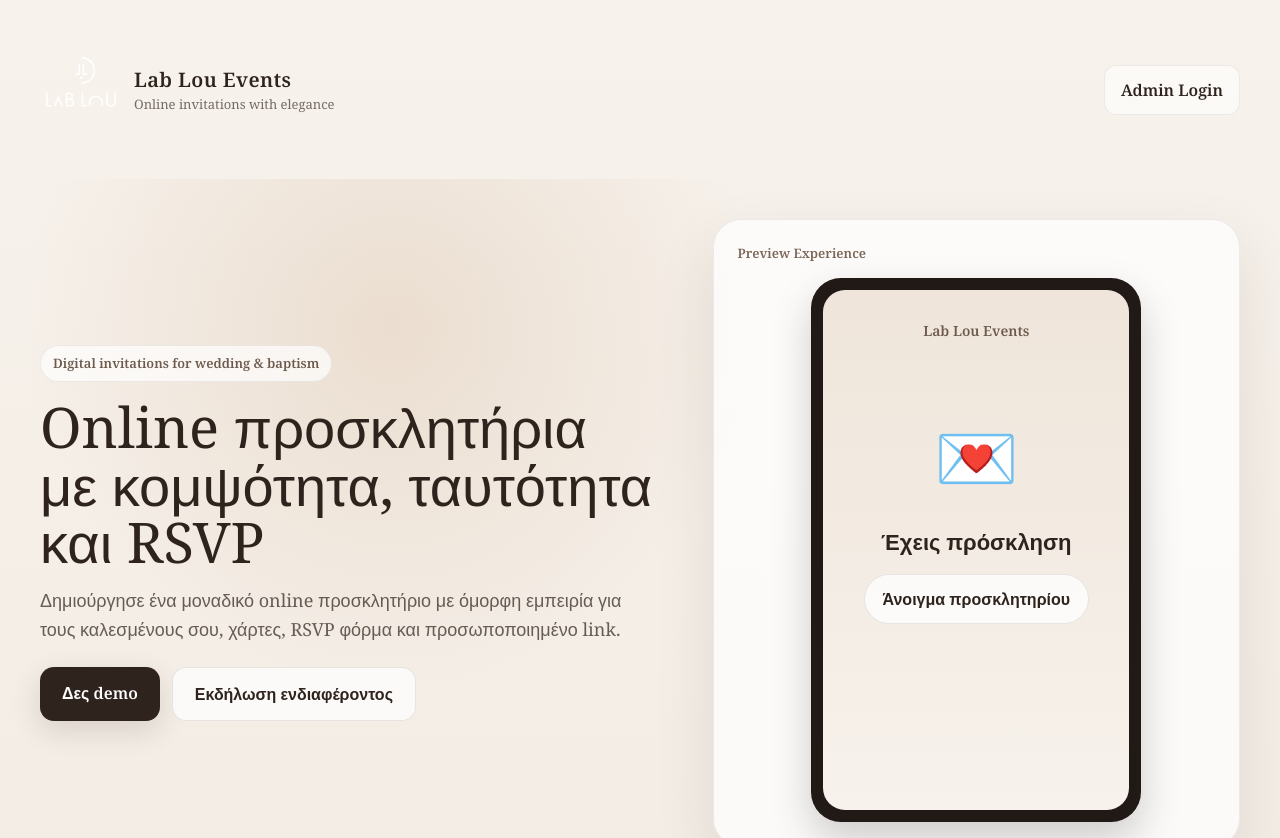
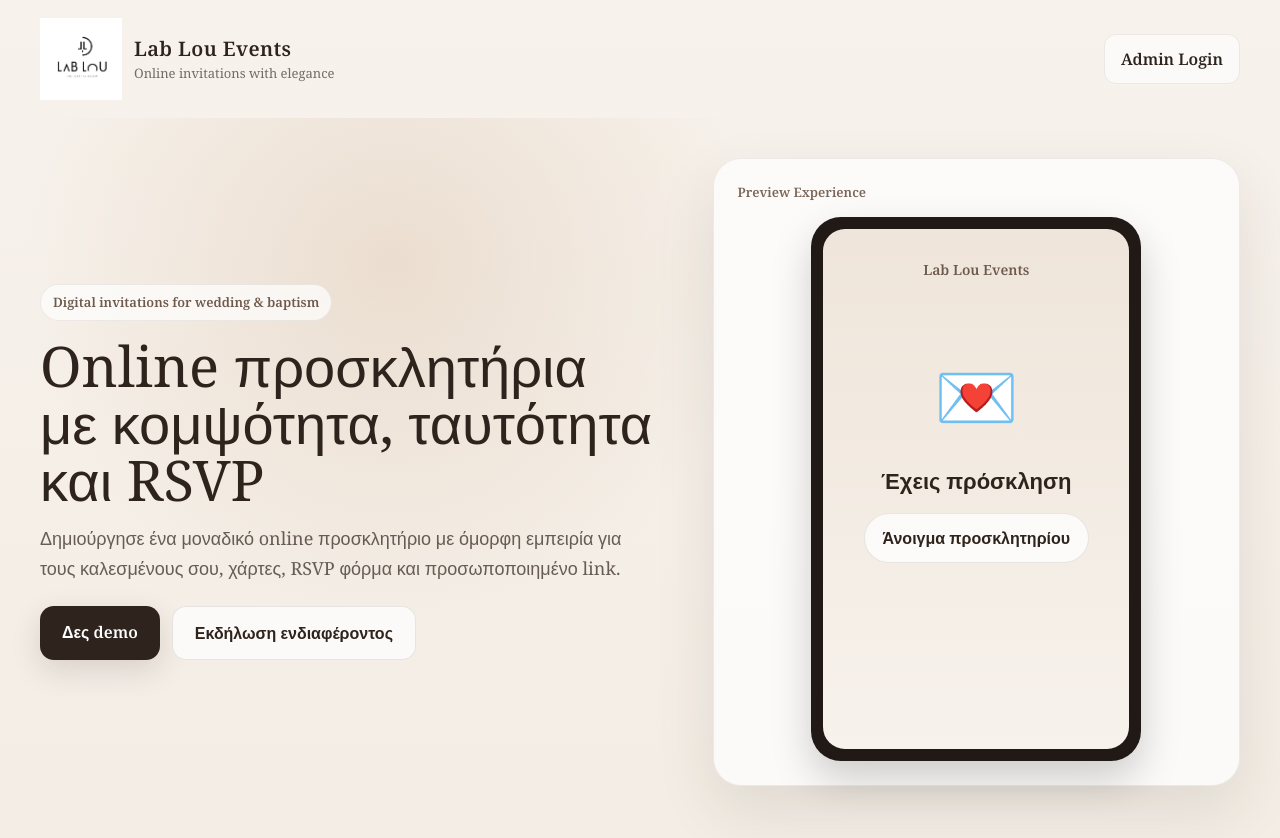
Before and after one commit to LabLouEvents/LabLouInvitation, a Next.js app: page / in a window 1280 px wide. Shown: the top 838 px of the page. Built offline with nearby package versions, Linux system fonts and the light colour scheme; a web font is replaced by a local one.

Commit message:
update landing page with premium contact section

```diff
--- a/app/page.tsx
+++ b/app/page.tsx
@@ -6,7 +6,7 @@ export default function HomePage() {
       <header style={topbar}>
         <div style={brandWrap}>
           <Image
-            src="/brand/logo.png"
+            src="/brand/logo-dark.png"
             alt="Lab Lou"
             width={110}
             height={110}
```
Also changed, not shown: public/brand/logo-dark.png (added).
